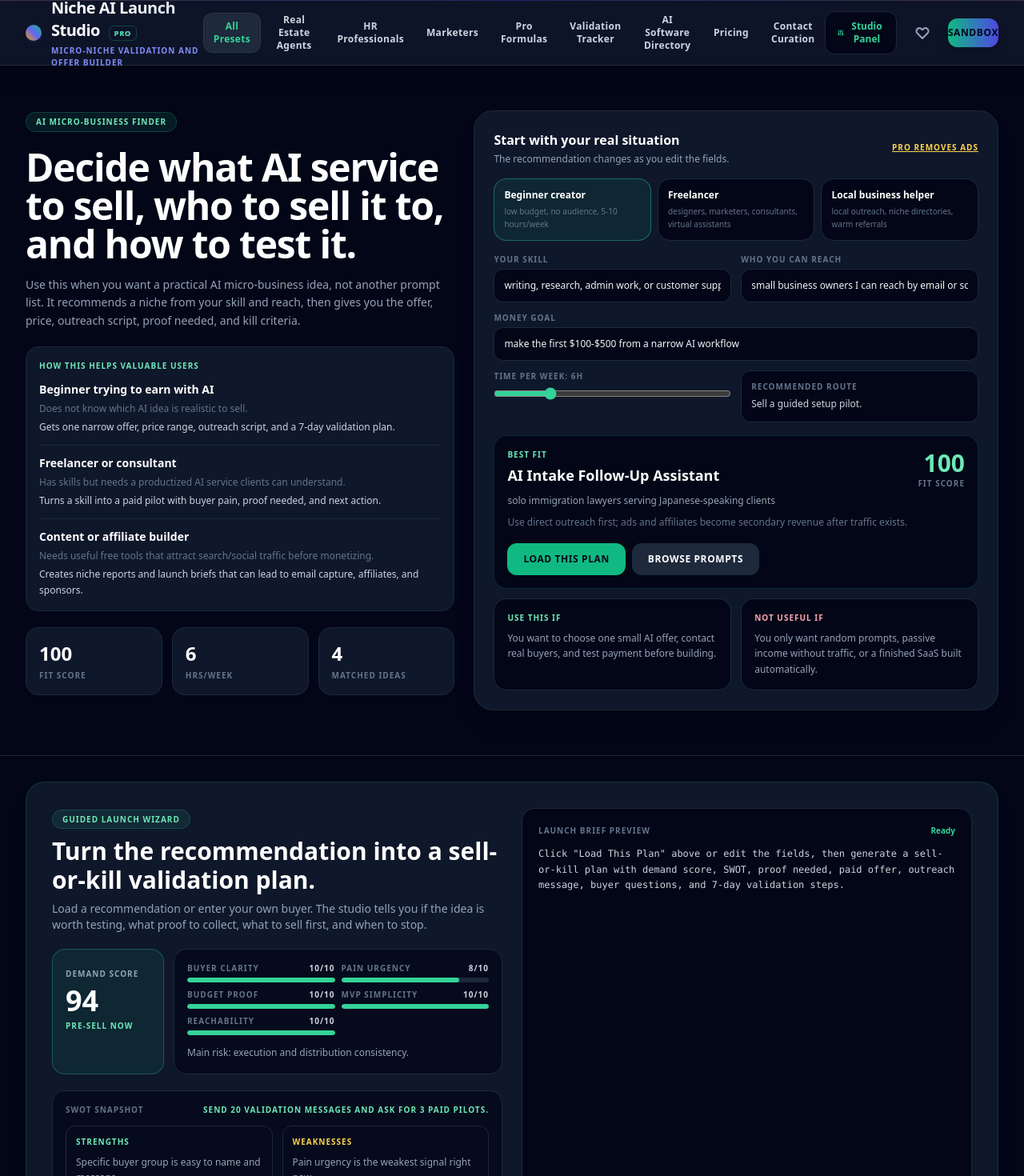
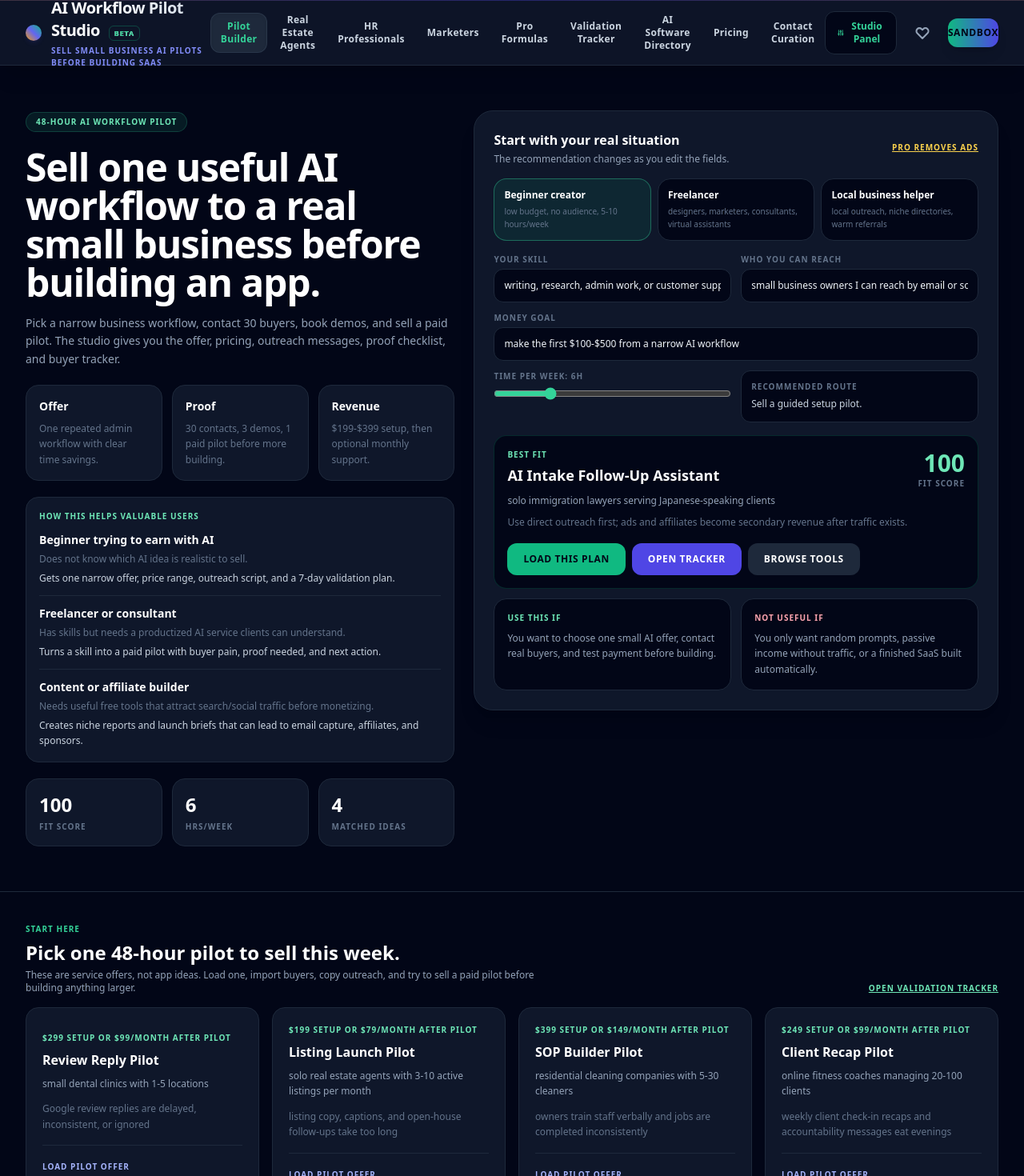
Before and after one commit to LearnFromSiran/niche-ai-prompt-library, a React (Vite) app: page / in a window 1280 px wide. Shown: the part 38-1508 px from the top of the page at 80% size. Built offline with nearby package versions, Linux system fonts and the light colour scheme.

Commit message:
Pivot to AI workflow pilot service

```diff
--- a/src/App.tsx
+++ b/src/App.tsx
@@ -351,6 +351,45 @@ const VALIDATION_STATUSES = [
   { id: 'demo', label: 'Demo booked' },
   { id: 'pilot', label: 'Paid pilot' },
   { id: 'no', label: 'No' }
+];
+
+const PILOT_PACKAGES = [
+  {
+    title: 'Review Reply Pilot',
+    niche: 'small dental clinics with 1-5 locations',
+    pain: 'Google review replies are delayed, inconsistent, or ignored',
+    offer: 'AI review reply workflow + escalation rules + clinic tone guide',
+    price: '$299 setup or $99/month after pilot',
+    proof: '10 real reviews rewritten, approval checklist, and before/after response time',
+    channel: 'cold email to clinic managers, local SEO agencies, and dental practice groups'
+  },
+  {
+    title: 'Listing Launch Pilot',
+    niche: 'solo real estate agents with 3-10 active listings per month',
+    pain: 'listing copy, captions, and open-house follow-ups take too long',
+    offer: 'AI listing copy kit + social captions + follow-up email workflow',
+    price: '$199 setup or $79/month after pilot',
+    proof: 'one listing package produced in under 30 minutes with agent approval',
+    channel: 'local realtor groups, Instagram DMs, and brokerage newsletters'
+  },
+  {
+    title: 'SOP Builder Pilot',
+    niche: 'residential cleaning companies with 5-30 cleaners',
+    pain: 'owners train staff verbally and jobs are completed inconsistently',
+    offer: 'AI SOP generator + room-by-room checklists + trainer handoff pack',
+    price: '$399 setup or $149/month after pilot',
+    proof: 'one recurring job converted into a staff-ready checklist system',
+    channel: 'cleaning business groups, local owner communities, and YouTube comments'
+  },
+  {
+    title: 'Client Recap Pilot',
+    niche: 'online fitness coaches managing 20-100 clients',
+    pain: 'weekly client check-in recaps and accountability messages eat evenings',
+    offer: 'AI check-in recap workflow + tone presets + risk flag checklist',
+    price: '$249 setup or $99/month after pilot',
+    proof: 'five client updates drafted from real check-in notes with coach edits',
+    channel: 'fitness coach communities, Instagram, and coaching software groups'
+  }
 ];
 
 // ============================================================================
@@ -1116,6 +1155,18 @@ Day 7: Publish the offer page and send 20 follow-ups.
     loadMicroNiche(userFitPlan.recommended);
   };
 
+  const loadPilotPackage = (pilot) => {
+    setLaunchBuyer(pilot.niche);
+    setLaunchPain(pilot.pain);
+    setLaunchBudget(pilot.price);
+    setLaunchDelivery(pilot.offer);
+    setLaunchChannel(pilot.channel);
+    setLaunchBrief('');
+    setValidationName('');
+    setValidationNotes(pilot.proof);
+    showToast(`Loaded ${pilot.title}. Track buyers or generate the pilot plan.`);
+  };
+
   const addValidationRow = () => {
     const name = validationName.trim();
     if (!name) {
@@ -1478,16 +1529,16 @@ Add a final section asking the AI to produce "assumptions, risks, and next best
               </div>
               <div>
                 <h1 className="font-extrabold text-base sm:text-xl tracking-tight bg-gradient-to-r from-white via-slate-100 to-slate-300 bg-clip-text text-transparent">
-                  Niche AI Launch Studio <span className="text-[9px] font-black tracking-widest text-emerald-400 border border-emerald-500/30 px-1.5 py-0.5 rounded-md ml-1.5 uppercase">PRO</span>
+                  AI Workflow Pilot Studio <span className="text-[9px] font-black tracking-widest text-emerald-400 border border-emerald-500/30 px-1.5 py-0.5 rounded-md ml-1.5 uppercase">BETA</span>
                 </h1>
-                <p className="text-[10px] text-indigo-400 font-bold tracking-widest uppercase hidden sm:block">Micro-niche validation and offer builder</p>
+                <p className="text-[10px] text-indigo-400 font-bold tracking-widest uppercase hidden sm:block">Sell small business AI pilots before building SaaS</p>
               </div>
             </button>
 
             {/* Desktop Navigation Link Tabs */}
             <nav className="hidden lg:flex items-center space-x-1">
               {[
-                { id: 'home', label: 'All Presets' },
+                { id: 'home', label: 'Pilot Builder' },
                 { id: 'real-estate', label: 'Real Estate Agents' },
                 { id: 'hr', label: 'HR Professionals' },
                 { id: 'marketing', label: 'Marketers' },
@@ -1770,15 +1821,27 @@ Add a final section asking the AI to produce "assumptions, risks, and next best
           <div className="max-w-7xl mx-auto px-4 sm:px-6 lg:px-8 grid grid-cols-1 lg:grid-cols-[0.9fr_1.1fr] gap-6 items-start">
             <div className="space-y-5">
               <span className="inline-flex items-center gap-1.5 py-1 px-3 rounded-full text-[10px] font-black uppercase tracking-widest bg-emerald-400/10 text-emerald-300 border border-emerald-400/20">
-                AI micro-business finder
+                48-hour AI workflow pilot
               </span>
               <div>
                 <h2 className="text-3xl md:text-5xl font-black tracking-tight leading-tight">
-                  Decide what AI service to sell, who to sell it to, and how to test it.
+                  Sell one useful AI workflow to a real small business before building an app.
                 </h2>
                 <p className="mt-4 text-sm text-slate-400 leading-relaxed max-w-xl">
-                  Use this when you want a practical AI micro-business idea, not another prompt list. It recommends a niche from your skill and reach, then gives you the offer, price, outreach script, proof needed, and kill criteria.
+                  Pick a narrow business workflow, contact 30 buyers, book demos, and sell a paid pilot. The studio gives you the offer, pricing, outreach messages, proof checklist, and buyer tracker.
                 </p>
+              </div>
+              <div className="grid grid-cols-1 sm:grid-cols-3 gap-3">
+                {[
+                  { title: 'Offer', body: 'One repeated admin workflow with clear time savings.' },
+                  { title: 'Proof', body: '30 contacts, 3 demos, 1 paid pilot before more building.' },
+                  { title: 'Revenue', body: '$199-$399 setup, then optional monthly support.' }
+                ].map(item => (
+                  <div key={item.title} className="bg-slate-900 border border-slate-800 rounded-2xl p-4">
+                    <h3 className="text-sm font-black text-white">{item.title}</h3>
+                    <p className="text-xs text-slate-500 leading-relaxed mt-2">{item.body}</p>
+                  </div>
+                ))}
               </div>
               <div className="bg-slate-900 border border-slate-800 rounded-2xl p-4">
                 <div className="text-[10px] font-black uppercase tracking-widest text-emerald-300 mb-3">How this helps valuable users</div>
@@ -1869,14 +1932,17 @@ Add a final section asking the AI to produce "assumptions, risks, and next best
                   </div>
                 </div>
                 <div className="mt-4 flex flex-wrap gap-2">
-                  <button onClick={loadRecommendedPlan} className="bg-emerald-500 hover:bg-emerald-400 text-slate-950 font-black px-5 py-3 rounded-xl transition-all text-xs tracking-wider uppercase">
-                    Load This Plan
+                <button onClick={loadRecommendedPlan} className="bg-emerald-500 hover:bg-emerald-400 text-slate-950 font-black px-5 py-3 rounded-xl transition-all text-xs tracking-wider uppercase">
+                  Load This Plan
+                </button>
+                  <button onClick={() => setActiveTab('tracker')} className="bg-indigo-600 hover:bg-indigo-500 text-white font-black px-5 py-3 rounded-xl transition-all text-xs tracking-wider uppercase">
+                    Open Tracker
                   </button>
                   <button onClick={() => {
                     const target = document.getElementById('browse-templates-header');
                     if (target) target.scrollIntoView({ behavior: 'smooth' });
                   }} className="bg-slate-800 hover:bg-slate-700 text-white font-black px-5 py-3 rounded-xl transition-all text-xs tracking-wider uppercase">
-                    Browse Prompts
+                    Browse Tools
                   </button>
                 </div>
               </div>
@@ -1899,6 +1965,34 @@ Add a final section asking the AI to produce "assumptions, risks, and next best
           MAIN PAGE BODY
           ============================================================================ */}
       <main className="flex-grow max-w-7xl mx-auto w-full px-4 sm:px-6 lg:px-8 py-8">
+
+        {activeTab === 'home' && (
+          <div className="mb-12 space-y-4">
+            <div className="flex flex-col sm:flex-row sm:items-end sm:justify-between gap-3">
+              <div>
+                <span className="text-[10px] font-black uppercase tracking-widest text-emerald-400">Start here</span>
+                <h3 className="text-2xl font-black text-white mt-1">Pick one 48-hour pilot to sell this week.</h3>
+                <p className="text-xs text-slate-400 mt-1 max-w-2xl">These are service offers, not app ideas. Load one, import buyers, copy outreach, and try to sell a paid pilot before building anything larger.</p>
+              </div>
+              <button onClick={() => setActiveTab('tracker')} className="text-[10px] font-black uppercase tracking-widest text-emerald-300 underline">
+                Open validation tracker
+              </button>
+            </div>
+            <div className="grid grid-cols-1 md:grid-cols-2 xl:grid-cols-4 gap-4">
+              {PILOT_PACKAGES.map(pilot => (
+                <button key={pilot.title} onClick={() => loadPilotPackage(pilot)} className="bg-slate-900 border border-slate-800 hover:border-emerald-500/35 rounded-2xl p-5 text-left transition-all hover:scale-[1.01]">
+                  <div className="text-[10px] font-black uppercase tracking-widest text-emerald-300">{pilot.price}</div>
+                  <h4 className="font-black text-white text-base mt-2">{pilot.title}</h4>
+                  <p className="text-xs text-slate-400 mt-2 leading-relaxed">{pilot.niche}</p>
+                  <p className="text-xs text-slate-500 mt-3 leading-relaxed">{pilot.pain}</p>
+                  <div className="mt-4 pt-3 border-t border-slate-800">
+                    <span className="text-[10px] font-black uppercase tracking-widest text-indigo-300">Load pilot offer</span>
+                  </div>
+                </button>
+              ))}
+            </div>
+          </div>
+        )}
 
         {/* GUIDED AI NICHE LAUNCH WIZARD */}
         {activeTab === 'home' && (
@@ -1907,11 +2001,11 @@ Add a final section asking the AI to produce "assumptions, risks, and next best
               <div className="space-y-5">
                 <div>
                   <span className="bg-emerald-400/10 text-emerald-300 font-extrabold text-[10px] uppercase tracking-widest px-3 py-1 rounded-full border border-emerald-400/20">
-                    Guided launch wizard
+                    Pilot offer builder
                   </span>
-                  <h3 className="text-2xl md:text-3xl font-black mt-3 mb-2">Turn the recommendation into a sell-or-kill validation plan.</h3>
+                  <h3 className="text-2xl md:text-3xl font-black mt-3 mb-2">Turn the pilot into an outreach-ready offer.</h3>
                   <p className="text-slate-400 text-xs md:text-sm max-w-xl leading-relaxed">
-                    Load a recommendation or enter your own buyer. The studio tells you if the idea is worth testing, what proof to collect, what to sell first, and when to stop.
+                    Load a pilot package or enter your own buyer. The studio tells you the demand risk, what proof to collect, what to sell first, and when to stop.
                   </p>
                 </div>
 
@@ -2031,27 +2125,31 @@ Add a final section asking the AI to produce "assumptions, risks, and next best
           <div className="grid grid-cols-1 md:grid-cols-3 gap-4 mb-12">
             {[
               {
-                title: '1. Validate the niche',
-                body: 'Open the Niche AI validator, smart-fill examples, then replace them with a real buyer workflow.',
-                action: 'Open Validator',
+                title: '1. Pick a paid pilot',
+                body: 'Choose one buyer, one painful workflow, one clear price, and one proof target.',
+                action: 'Pick Pilot',
                 promptId: 'niche-ai-validator'
               },
               {
-                title: '2. Shape the paid offer',
-                body: 'Turn the workflow into a promise, tiers, objection handling, and landing-page copy.',
-                action: 'Build Offer',
+                title: '2. Contact 30 buyers',
+                body: 'Import prospects, copy status-based messages, and track replies in the validation tracker.',
+                action: 'Open Tracker',
                 promptId: 'niche-ai-offer'
               },
               {
-                title: '3. Export the launch pack',
-                body: 'Use the readiness score, quality lab, and launch pack export before publishing or selling.',
-                action: 'Show Lab',
+                title: '3. Sell or kill',
+                body: 'Continue only after a paid pilot, 3 demos, or strong buyer pain quotes.',
+                action: 'Export Proof',
                 promptId: 'niche-ai-agent-spec'
               }
             ].map(item => (
               <button
                 key={item.title}
                 onClick={() => {
+                  if (item.action !== 'Pick Pilot') {
+                    setActiveTab('tracker');
+                    return;
+                  }
                   const prompt = PRESET_PROMPTS.find(p => p.id === item.promptId);
                   if (prompt) selectAndFocusPrompt(prompt);
                 }}
@@ -2906,60 +3004,60 @@ Add a final section asking the AI to produce "assumptions, risks, and next best
             {activeTab === 'pricing' && (
               <div className="space-y-6">
                 <div>
-                  <h3 className="text-xl font-black text-white">Freemium Monetization</h3>
-                  <p className="text-slate-450 text-xs mt-1">Free users see sponsor placements and affiliate recommendations. Pro users unlock premium formulas and remove sponsor slots.</p>
+                  <h3 className="text-xl font-black text-white">Pilot Service Pricing</h3>
+                  <p className="text-slate-450 text-xs mt-1">Use the app to validate demand, then sell setup pilots and monthly workflow support. This is the pivot away from a generic prompt library.</p>
                 </div>
 
                 <div className="grid grid-cols-1 md:grid-cols-3 gap-4">
                   <div className="bg-slate-900 border border-slate-800 rounded-3xl p-6 space-y-4">
-                    <span className="text-[10px] font-black uppercase tracking-widest text-slate-400">Free</span>
+                    <span className="text-[10px] font-black uppercase tracking-widest text-slate-400">Validate</span>
                     <div>
                       <h4 className="text-2xl font-black text-white">$0</h4>
-                      <p className="text-xs text-slate-400 mt-1">Best for trying the niche launch workflow.</p>
+                      <p className="text-xs text-slate-400 mt-1">Use this before spending time building.</p>
                     </div>
                     <ul className="space-y-2 text-xs text-slate-300">
-                      <li>✓ Free prompt workflows</li>
-                      <li>✓ Prompt quality lab</li>
-                      <li>✓ Smart variable fill</li>
-                      <li>✓ Affiliate-supported tool directory</li>
-                      <li>• Includes sponsor placements</li>
+                      <li>✓ Pick one workflow pilot</li>
+                      <li>✓ Import 30 buyer targets</li>
+                      <li>✓ Copy outreach and follow-up messages</li>
+                      <li>✓ Track replies, demos, and paid pilots</li>
+                      <li>✓ Export validation proof</li>
                     </ul>
                   </div>
 
                   <div className="bg-slate-900 border border-amber-400/35 rounded-3xl p-6 space-y-4 shadow-xl shadow-amber-500/5">
-                    <span className="text-[10px] font-black uppercase tracking-widest text-amber-300">Pro</span>
+                    <span className="text-[10px] font-black uppercase tracking-widest text-amber-300">Paid pilot</span>
                     <div>
-                      <h4 className="text-2xl font-black text-white">${simPremiumPrice}</h4>
-                      <p className="text-xs text-slate-400 mt-1">For builders who want the complete launch kit.</p>
+                      <h4 className="text-2xl font-black text-white">$199-$399</h4>
+                      <p className="text-xs text-slate-400 mt-1">The first thing to sell to a real business.</p>
                     </div>
                     <ul className="space-y-2 text-xs text-slate-300">
-                      <li>✓ Removes sponsor placements</li>
-                      <li>✓ Unlocks premium formulas</li>
-                      <li>✓ Unlocks premium validated micro-niche kits</li>
-                      <li>✓ Full launch pack exports</li>
-                      <li>✓ Premium funnel, SEO, HR, and agency blueprints</li>
-                      <li>✓ Better for selling client-ready AI workflow kits</li>
+                      <li>✓ One repeated workflow mapped</li>
+                      <li>✓ Prompt/system setup</li>
+                      <li>✓ Approval checklist</li>
+                      <li>✓ Before/after proof sample</li>
+                      <li>✓ 48-hour delivery promise</li>
+                      <li>✓ Refund if no useful workflow is delivered</li>
                     </ul>
                     <a href={gumroadLink} target="_blank" rel="sponsored noopener noreferrer" className="block text-center bg-amber-400 hover:bg-amber-300 text-slate-950 font-black text-xs uppercase tracking-widest py-3 rounded-xl">
-                      Upgrade to Pro
+                      Sell this pilot
                     </a>
                   </div>
 
                   <div className="bg-slate-900 border border-emerald-500/25 rounded-3xl p-6 space-y-4">
-                    <span className="text-[10px] font-black uppercase tracking-widest text-emerald-400">Sponsor</span>
+                    <span className="text-[10px] font-black uppercase tracking-widest text-emerald-400">Monthly support</span>
                     <div>
-                      <h4 className="text-2xl font-black text-white">Ads + affiliates</h4>
-                      <p className="text-xs text-slate-400 mt-1">For monetizing free traffic without blocking value.</p>
+                      <h4 className="text-2xl font-black text-white">$79-$149/mo</h4>
+                      <p className="text-xs text-slate-400 mt-1">Only offer this after the pilot works.</p>
                     </div>
                     <ul className="space-y-2 text-xs text-slate-300">
-                      <li>✓ Native sponsor banner</li>
-                      <li>✓ Homepage sponsor card</li>
-                      <li>✓ Tools directory affiliate links</li>
-                      <li>✓ Configurable referral tag</li>
-                      <li>✓ Contact route for sponsor requests</li>
+                      <li>✓ Update workflow prompts</li>
+                      <li>✓ Add new examples</li>
+                      <li>✓ Monthly performance review</li>
+                      <li>✓ Staff usage notes</li>
+                      <li>✓ Lightweight automation guidance</li>
                     </ul>
-                    <button onClick={() => setShowAdminPanel(true)} className="w-full bg-emerald-500 hover:bg-emerald-400 text-slate-950 font-black text-xs uppercase tracking-widest py-3 rounded-xl">
-                      Open creator dashboard
+                    <button onClick={() => setActiveTab('tracker')} className="w-full bg-emerald-500 hover:bg-emerald-400 text-slate-950 font-black text-xs uppercase tracking-widest py-3 rounded-xl">
+                      Validate first
                     </button>
                   </div>
                 </div>
```
Also changed, not shown: 1 other file (tests, documents, lock files or other folders).
